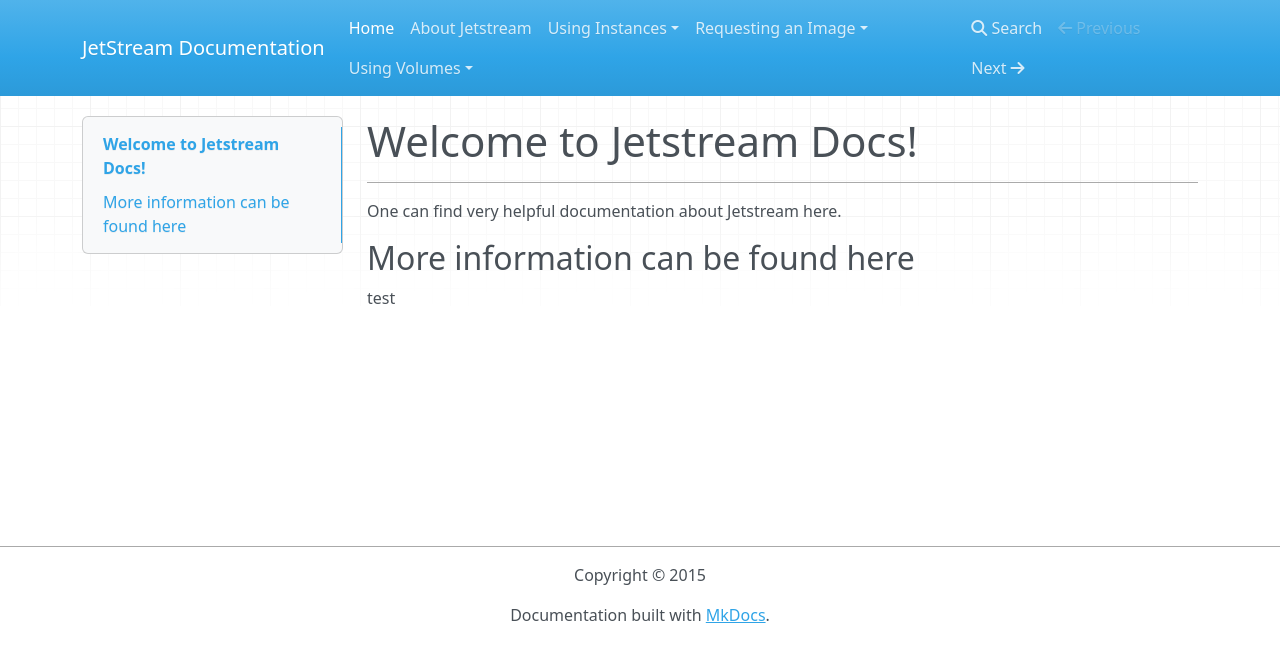
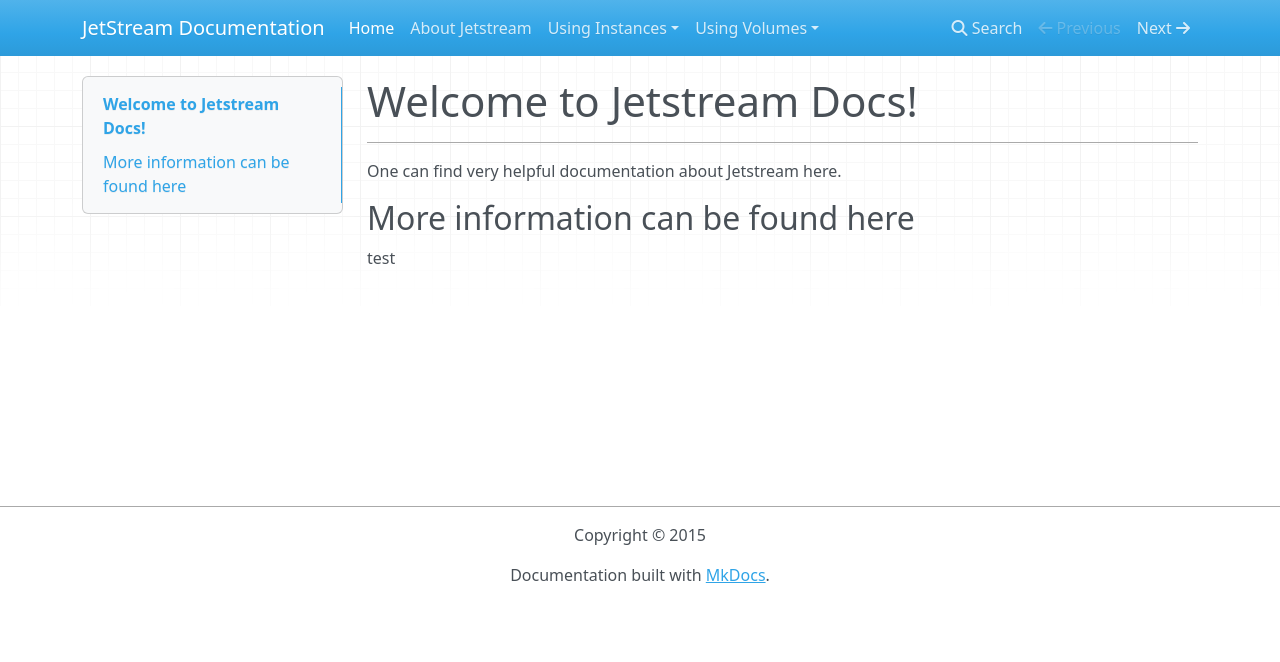
Before and after one commit to kkennedyua/JetstreamDocs, an MkDocs documentation site: the page built from docs/index.md, in a window 1280 px wide. Shown: the top 662 px of the page. Built offline with MkDocs 1.6.1, drawn with Linux system fonts in a browser that asks for light colours; nearby versions of some CDN libraries; old or Windows-style settings are respelled for this version of MkDocs.

Commit message:
Back to Using Instances left nav

```diff
--- a/mkdocs.yml
+++ b/mkdocs.yml
@@ -4,7 +4,7 @@ pages:
 - ['index.md', 'Home']
 - ['AboutAtmosphere.md', 'About Jetstream']
 - ['using-images/UsingInstancesAndImages.md', 'Using Instances', 'Using Images and Launching Instances']
-- ['using-images/RequestImageOfInstance.md', 'Requesting an Image', 'Requesting an Image of Your Instance']
+- ['using-images/RequestImageOfInstance.md', 'Using Instances', 'Requesting an Image of Your Instance']
 - ['using-volumes/UsingVolumes.md', 'Using Volumes', 'Using Volumes in Instances']
 
 copyright: Copyright &copy; 2015
```
